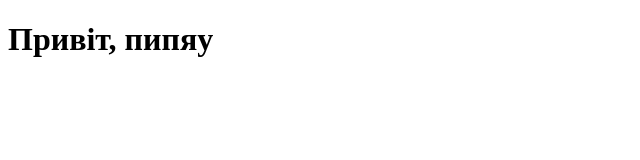
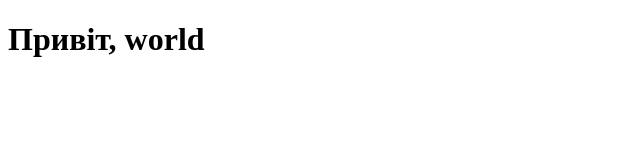
Before and after one commit to Luuudaa/pipay, a plain HTML site: page index.html in a window 1280 px wide. Shown: the full height of the page, 0-640 px from the left. Drawn offline with Linux system fonts and the light colour scheme.

Commit message:
Update index.html

```diff
--- a/index.html
+++ b/index.html
@@ -5,6 +5,6 @@
     <title>Мій проект</title>
 </head>
 <body>
-    <h1>Привіт, пипяу</h1>
+    <h1>Привіт, world</h1>
 </body>
 </html>
```
